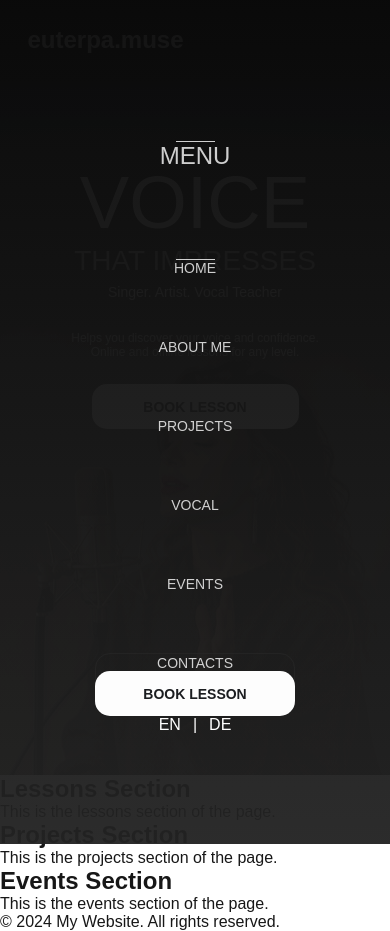
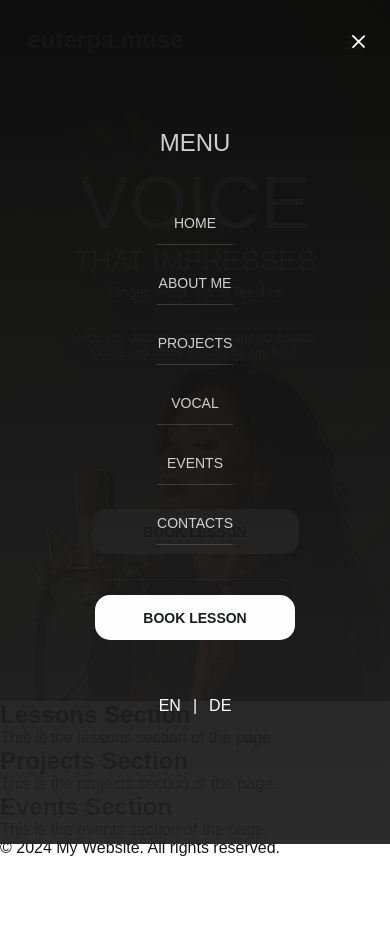
Before and after one commit to AnnaSytenkoYuri/euterpa.muse, a Next.js app: page / in a window 390 px wide. Both pictures are taken after a click on the button 354 px from the left and 40 px from the top of the page. After the commit the page ends 857 px from the top, so only its background shows below. Built offline with nearby package versions, Linux system fonts and the light colour scheme.

Commit message:
fixed header and hero section background image, mobile menu and adde icons

```diff
--- a/src/app/page.module.css
+++ b/src/app/page.module.css
@@ -140,3 +140,19 @@ a.secondary {
     --button-secondary-border: #1a1a1a;
   }
 } */
+
+.heroWrapper{
+  background-image: url("/images/hero-mob-image 2.png");
+  background-size: cover;
+  background-position: center top;
+  background-repeat: no-repeat;
+}
+
+@media (min-width: 768px) {
+}
+
+@media (min-width: 1440px){
+  .heroWrapper{
+    background-image: url("/images/hero-image 1.png");
+  }
+}
--- a/src/app/page.tsx
+++ b/src/app/page.tsx
@@ -4,17 +4,18 @@ import Header from "@/components/Header/Header";
 import HeroSection from "@/components/HeroSection/HeroSection";
 import LessonsSection from "@/components/LessonsSection/LeassonsSection";
 import ProjectsSection from "@/components/ProjectsSection/ProjectsSection";
+import css from "./page.module.css";
 
 export default function Home() {
   return (
     <>
+    <div className={css.heroWrapper}>
       <Header />
-      <main>
-        <HeroSection />
-        <LessonsSection />
-        <ProjectsSection />
-        <EventsSection />
-      </main>
+      <HeroSection />
+    </div>
+      <LessonsSection />
+      <ProjectsSection />
+      <EventsSection />
       <Footer />
     </>
   );
--- a/src/components/Header/Header.module.css
+++ b/src/components/Header/Header.module.css
@@ -4,7 +4,6 @@
   top: 0;
   left: 0;
   z-index: 100;
-  background-color: #121417;
 }
 .headerContainer {
   display: flex;
@@ -12,15 +11,11 @@
   align-items: center;
   padding: 24px 0px;
 }
-.logoText{
+.logoText {
   font-weight: 600;
   font-size: 24px;
   color: white;
 }
-
-/* .desktopNav {
-  display: none;
-} */
 
 .rightSide {
   display: none;
@@ -64,12 +59,22 @@
   position: absolute;
   top: 24px;
   right: 24px;
-
   background: transparent;
   border: none;
   color: white;
   font-size: 28px;
 }
+
+/* .menuHeader{
+  height:120px;
+
+  display:flex;
+  justify-content:center;
+  align-items:center;
+
+  border-top:1px solid rgba(255,255,255,.15);
+  border-bottom:1px solid rgba(255,255,255,.15);
+} */
 
 .menuTitle {
   margin-bottom: 58px;
@@ -82,23 +87,20 @@
 .mobileNavList {
   display: flex;
   flex-direction: column;
-  gap: 63px;
+  gap: 30px;
   text-align: center;
   color: white;
+  margin-bottom: 50px;
+  /* border-top: 1px solid rgba(255,255,255,.15); */
 }
 
 .navItem {
+  height: 30px;
   font-weight: 400;
   font-size: 14px;
   text-transform: uppercase;
   color: rgba(255, 255, 255, 0.8);
-    /* margin-bottom: 31px; */
-}
-.divider {
-  width: 39px;
-  height: 1px;
-  background-color: rgba(255, 255, 255, 0.8);
-  margin-top: 31px;
+  border-bottom: 1px solid rgba(255, 255, 255, 0.15);
 }
 
 .bookBtn {
@@ -109,9 +111,9 @@
   text-transform: uppercase;
   color: #1b1d20;
   text-align: center;
-    /* padding: 14px 50px; */
   border-radius: 15px;
   background-color: #fdfdfd;
+  margin-bottom: 57px;
 }
 
 .bookBtn:hover,
@@ -127,7 +129,6 @@
   color: white;
 }
 
-
 .navLink {
   text-decoration: none;
   transition: 0.3s ease;
@@ -139,7 +140,6 @@
   color: #fff;
 }
 
-
 @media (min-width: 768px) {
   .mobileNavList {
     gap: 56px;
@@ -147,7 +147,6 @@
 }
 
 @media (min-width: 1440px) {
-
   .rightSide {
     display: flex;
     align-items: center;
@@ -161,4 +160,12 @@
     display: block;
   }
 
+  .navItem{
+    height: auto;
+    border-bottom: none;
   }
+
+  .bookBtn {
+    margin-bottom: 0px;
+  }
+}
--- a/src/components/Header/Header.tsx
+++ b/src/components/Header/Header.tsx
@@ -84,8 +84,31 @@ export default function Header() {
 
           {/* Burger */}
           <button className={css.burgerBtn} onClick={toggleMenu}>
-            <svg width="16" height="11" viewBox="0 0 346 32" aria-hidden="true">
-              <use href="/sprite.svg#burgerBtn" />
+            <svg
+              width="18"
+              height="13"
+              viewBox="0 0 18 13"
+              fill="none"
+              xmlns="http://www.w3.org/2000/svg"
+            >
+              <path
+                d="M0.916748 0.916687H16.5001"
+                stroke="white"
+                stroke-width="1.83333"
+                stroke-linecap="round"
+              />
+              <path
+                d="M0.916748 6.41669H16.5001"
+                stroke="white"
+                stroke-width="1.83333"
+                stroke-linecap="round"
+              />
+              <path
+                d="M1.2085 11.9167H16.7918"
+                stroke="white"
+                stroke-width="1.83333"
+                stroke-linecap="round"
+              />
             </svg>
           </button>
 
@@ -95,17 +118,30 @@ export default function Header() {
             <div className={css.mobileMenu}>
               <button className={css.closeBtn} onClick={toggleMenu}>
                 <svg
-                  width="16"
-                  height="11"
-                  viewBox="0 0 346 32"
-                  aria-hidden="true"
+                  width="14"
+                  height="14"
+                  viewBox="0 0 14 14"
+                  fill="none"
+                  xmlns="http://www.w3.org/2000/svg"
                 >
-                  <use href="/sprite.svg#close-btn" />
+                  <path
+                    d="M0.916748 0.916687L11.9358 11.9358"
+                    stroke="white"
+                    stroke-width="1.83333"
+                    stroke-linecap="round"
+                  />
+                  <path
+                    d="M1.12451 12.1442L12.1436 1.12515"
+                    stroke="white"
+                    stroke-width="1.83333"
+                    stroke-linecap="round"
+                  />
                 </svg>
               </button>
-              <span className={css.divider} />
-              <h2 className={css.menuTitle}>Menu</h2>
-              <span className={css.divider} aria-hidden="true" />
+
+              <div className={css.menuHeader}>
+                <h2 className={css.menuTitle}>Menu</h2>
+              </div>
 
               <nav>
                 <ul className={css.mobileNavList}>
@@ -118,7 +154,6 @@ export default function Header() {
                     >
                       home
                     </Link>
-                    <span className={css.divider} aria-hidden="true" />
                   </li>
                   <li className={css.navItem}>
                     <Link
@@ -129,7 +164,6 @@ export default function Header() {
                     >
                       About Me
                     </Link>
-                    <span className={css.divider} aria-hidden="true" />
                   </li>
                   <li className={css.navItem}>
                     <Link
@@ -140,7 +174,6 @@ export default function Header() {
                     >
                       Projects
                     </Link>
-                    <span className={css.divider} aria-hidden="true" />
                   </li>
                   <li className={css.navItem}>
                     <Link
@@ -151,7 +184,6 @@ export default function Header() {
                     >
                       Vocal
                     </Link>
-                    <span className={css.divider} aria-hidden="true" />
                   </li>
                   <li className={css.navItem}>
                     <Link
@@ -162,7 +194,6 @@ export default function Header() {
                     >
                       Events
                     </Link>
-                    <span className={css.divider} aria-hidden="true" />
                   </li>
                   <li className={css.navItem}>
                     <Link
@@ -173,7 +204,6 @@ export default function Header() {
                     >
                       Contacts
                     </Link>
-                    <span className={css.divider} aria-hidden="true" />
                   </li>
                 </ul>
               </nav>
--- a/src/components/HeroSection/HeroSection.module.css
+++ b/src/components/HeroSection/HeroSection.module.css
@@ -1,22 +1,10 @@
 .heroSection {
   padding-top: 80px;
   padding-bottom: 77px;
-  background-image:
-  linear-gradient(
-    180deg,
-    rgba(18, 20, 23, 1) 0%,
-    rgba(18, 20, 23, 0.75) 35%,
-    rgba(63, 64, 66, 0.3) 100%
-  ),
-  url("/images/hero-mob-image 2.png");
-  background-size: cover;
-  background-position: center;
-  background-repeat: no-repeat;
 }
 .heroContent {
   margin: 0 auto;
 }
-
 .heroTitle {
   font-weight: 400;
   font-size: 28px;
@@ -47,13 +35,13 @@
   font-size: 12px;
   text-align: center;
   color: rgba(255, 255, 255, 0.8);
-  margin-bottom: 25px;
+  margin-bottom: 150px;
 }
 .heroButtons {
   display: flex;
   flex-direction: column;
   align-items: center;
-  gap: 224px;
+  gap: 25px;
 }
 .heroBtnFrst {
   border-radius: 15px;
@@ -92,13 +80,6 @@
   border: none;
 }
 
-/* .heroImage {
-  width: 100%;
-  height: 100%;
-  object-fit: cover;
-  object-position: center top;
-} */
-
 @media (min-width: 768px) {
 }
 
@@ -106,20 +87,11 @@
   .heroSection {
     padding-top: 120px;
     padding-bottom: 89px;
-    background-image:
-    linear-gradient(
-      180deg,
-      rgba(18, 20, 23, 1) 0%,
-      rgba(18, 20, 23, 0.75) 35%,
-      rgba(63, 64, 66, 0.3) 100%
-    ),
-    url("/images/hero-image 1.png");
   }
 
   .heroContent {
     display: flex;
     flex-direction: row;
-    /* gap: 121px; */
     justify-content: space-between;
   }
 
@@ -196,11 +168,4 @@
     transition: 0.3s ease;
     border: none;
   }
-
-  /* .heroImage {
-    width: 100%;
-    height: 100%;
-    object-fit: cover;
-    object-position: center top;
-  } */
 }
--- a/src/components/HeroSection/HeroSection.tsx
+++ b/src/components/HeroSection/HeroSection.tsx
@@ -21,9 +21,6 @@ export default function HeroSection() {
             <button className={css.heroBtnSec}>learn more</button>
           </div>
           </div>
-          {/* <div className={css.heroImageWrapper}>
-            <Image src="/images/hero-image.png" alt="Hero Image" width={572} height={622} className={css.heroImage} />
-          </div> */}
         </div>
       </div>
     </section>
```
Also changed, not shown: public/images/sprite.svg. Lines whose indentation alone changed are shown as unchanged.
